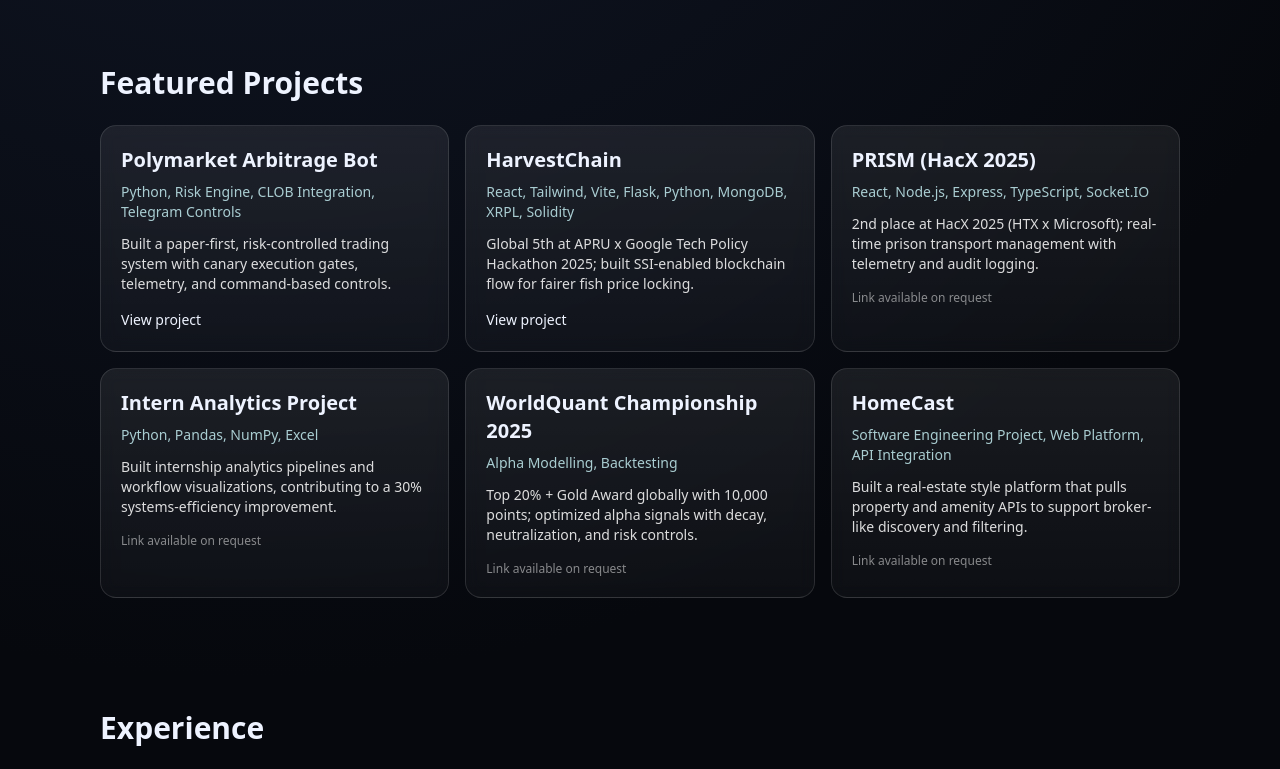
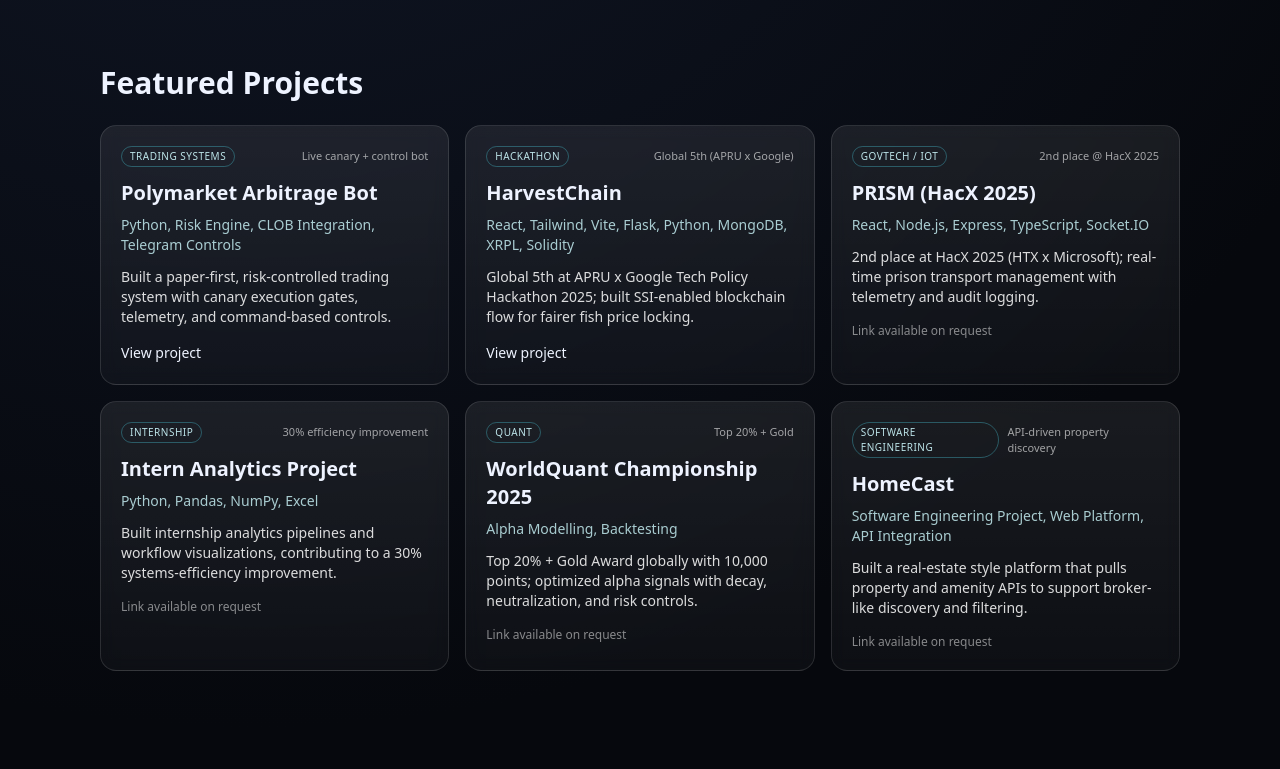
Before and after one commit to sanjey99/personal-website, a Next.js app: page / in a window 1280 px wide. Shown: the part 760-1529 px from the top of the page. Built offline with nearby package versions, Linux system fonts and the light colour scheme.

Commit message:
Polish website project cards with tags, metrics badges, and hover interactions

```diff
--- a/src/app/page.tsx
+++ b/src/app/page.tsx
@@ -4,6 +4,8 @@
     stack: "Python, Risk Engine, CLOB Integration, Telegram Controls",
     impact:
       "Built a paper-first, risk-controlled trading system with canary execution gates, telemetry, and command-based controls.",
+    metric: "Live canary + control bot",
+    tag: "Trading Systems",
     link: "https://github.com/sanjey99/polymarket-arbitrage-bot",
   },
   {
@@ -11,6 +13,8 @@
     stack: "React, Tailwind, Vite, Flask, Python, MongoDB, XRPL, Solidity",
     impact:
       "Global 5th at APRU x Google Tech Policy Hackathon 2025; built SSI-enabled blockchain flow for fairer fish price locking.",
+    metric: "Global 5th (APRU x Google)",
+    tag: "Hackathon",
     link: "https://github.com/sanjey99/harvestchain",
   },
   {
@@ -18,6 +22,8 @@
     stack: "React, Node.js, Express, TypeScript, Socket.IO",
     impact:
       "2nd place at HacX 2025 (HTX x Microsoft); real-time prison transport management with telemetry and audit logging.",
+    metric: "2nd place @ HacX 2025",
+    tag: "GovTech / IoT",
     link: "",
   },
   {
@@ -25,6 +31,8 @@
     stack: "Python, Pandas, NumPy, Excel",
     impact:
       "Built internship analytics pipelines and workflow visualizations, contributing to a 30% systems-efficiency improvement.",
+    metric: "30% efficiency improvement",
+    tag: "Internship",
     link: "",
   },
   {
@@ -32,6 +40,8 @@
     stack: "Alpha Modelling, Backtesting",
     impact:
       "Top 20% + Gold Award globally with 10,000 points; optimized alpha signals with decay, neutralization, and risk controls.",
+    metric: "Top 20% + Gold",
+    tag: "Quant",
     link: "",
   },
   {
@@ -39,6 +49,8 @@
     stack: "Software Engineering Project, Web Platform, API Integration",
     impact:
       "Built a real-estate style platform that pulls property and amenity APIs to support broker-like discovery and filtering.",
+    metric: "API-driven property discovery",
+    tag: "Software Engineering",
     link: "",
   },
 ];
@@ -124,7 +136,16 @@
           <h2 className="mb-6 text-3xl font-semibold">Featured Projects</h2>
           <div className="grid gap-4 md:grid-cols-2 lg:grid-cols-3">
             {projects.map((p) => (
-              <article key={p.name} className="glass rounded-2xl p-5">
+              <article
+                key={p.name}
+                className="glass rounded-2xl p-5 transition-all duration-200 hover:-translate-y-1 hover:border-cyan-300/30 hover:shadow-[0_0_0_1px_rgba(56,189,248,0.2)]"
+              >
+                <div className="mb-3 flex items-center justify-between gap-2">
+                  <span className="rounded-full border border-cyan-300/30 px-2 py-0.5 text-[10px] uppercase tracking-wider text-cyan-100/90">
+                    {p.tag}
+                  </span>
+                  <span className="text-[11px] text-white/60">{p.metric}</span>
+                </div>
                 <h3 className="text-xl font-semibold">{p.name}</h3>
                 <p className="mt-2 text-sm text-cyan-100/80">{p.stack}</p>
                 <p className="mt-3 text-sm text-white/85">{p.impact}</p>
@@ -165,6 +186,7 @@
           <div className="glass rounded-2xl p-5 text-sm text-white/85">
             <p>Email: sanjeychrysh@gmail.com</p>
             <p>GitHub: github.com/sanjey99</p>
+            <p>LinkedIn: linkedin.com/in/sanjey99</p>
             <p>Location: Singapore</p>
           </div>
         </section>
```
